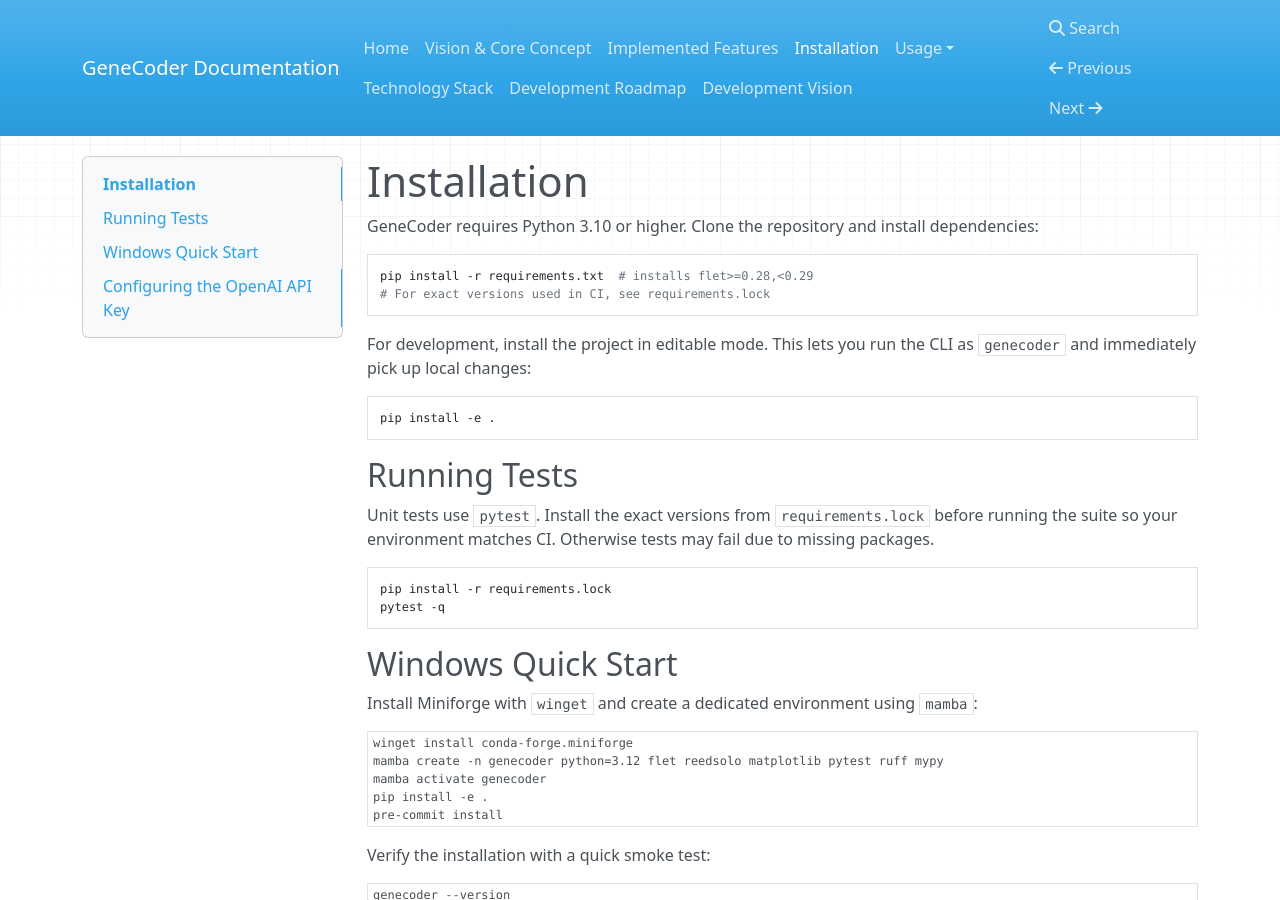
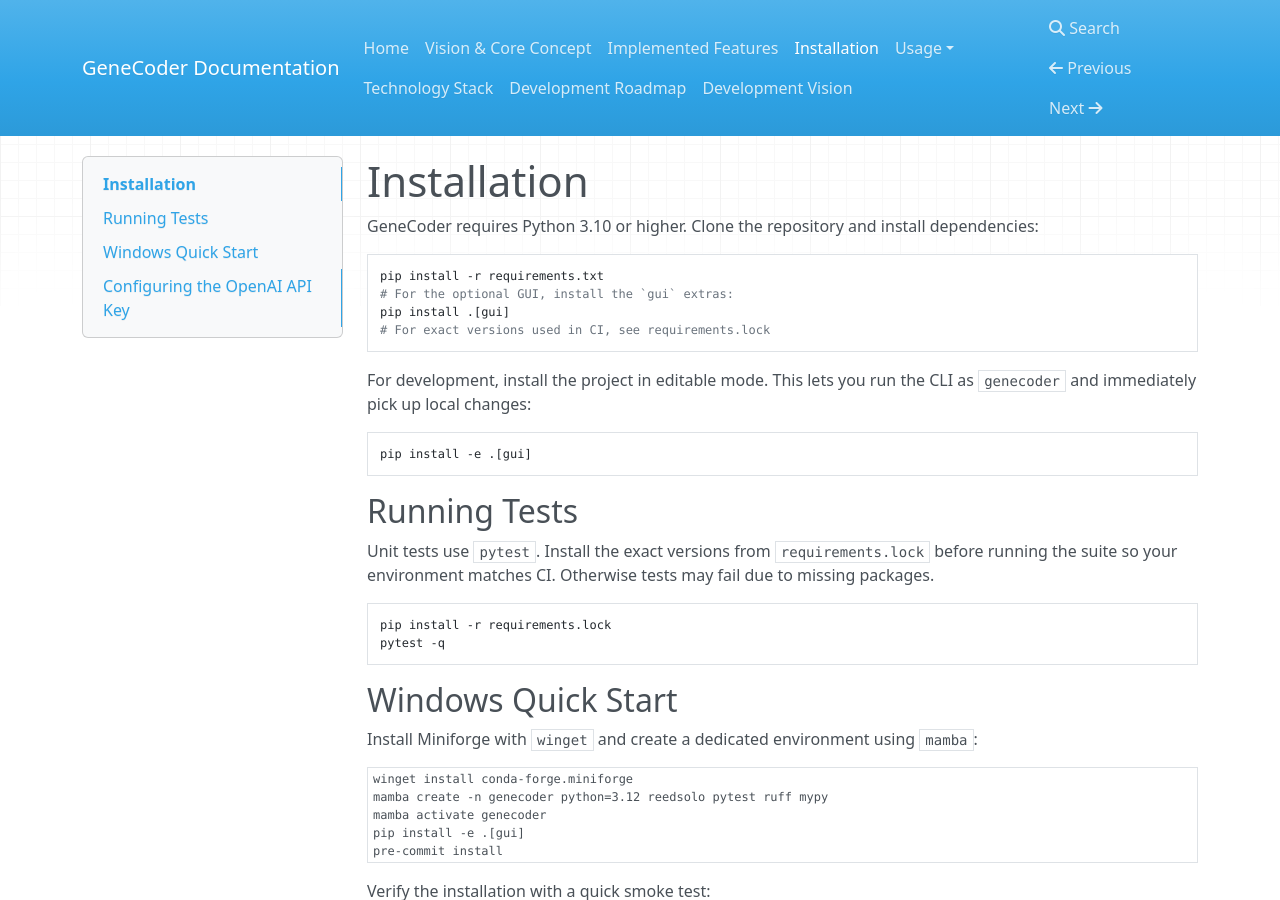
Before and after one commit to d0tTino/GeneCoder, an MkDocs documentation site: the page built from docs/installation.md, in a window 1280 px wide and 900 px high. Built offline with MkDocs 1.6.1, drawn with Linux system fonts in a browser that asks for light colours; nearby versions of some CDN libraries.

Commit message:
Add GUI optional extra

````diff
--- a/docs/installation.md
+++ b/docs/installation.md
@@ -3,7 +3,9 @@
 GeneCoder requires Python 3.10 or higher. Clone the repository and install dependencies:
 
 ```bash
-pip install -r requirements.txt  # installs flet>=0.28,<0.29
+pip install -r requirements.txt
+# For the optional GUI, install the `gui` extras:
+pip install .[gui]
 # For exact versions used in CI, see requirements.lock
 ```
 
@@ -11,7 +13,7 @@
 as `genecoder` and immediately pick up local changes:
 
 ```bash
-pip install -e .
+pip install -e .[gui]
 ```
 
 ## Running Tests
@@ -30,9 +32,9 @@
 
 ```powershell
 winget install conda-forge.miniforge
-mamba create -n genecoder python=3.12 flet reedsolo matplotlib pytest ruff mypy
+mamba create -n genecoder python=3.12 reedsolo pytest ruff mypy
 mamba activate genecoder
-pip install -e .
+pip install -e .[gui]
 pre-commit install
 ```
 
--- a/pyproject.toml
+++ b/pyproject.toml
@@ -20,6 +20,12 @@
     "reedsolo",
 ]
 
+[project.optional-dependencies]
+gui = [
+    "flet>=0.28,<0.29",
+    "matplotlib",
+]
+
 [project.scripts]
 genecoder = "genecoder.cli:main"
 
````
Also changed, not shown: README.md (+1 -0 lines).
